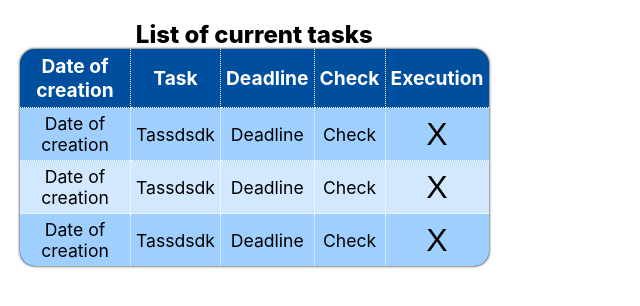
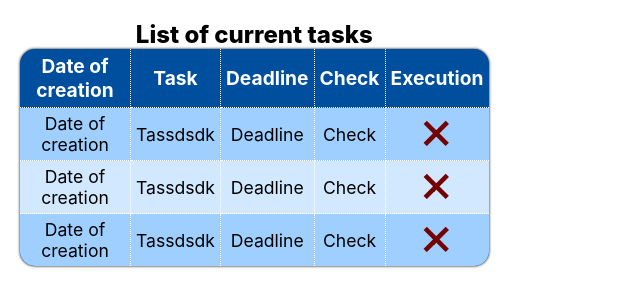
Before and after one commit to GorkinN/toDo, a React (Create React App) app in the folder my-app/: page / in a window 1280 px wide. Shown: the top 306 px of the page, without its empty margins (0-640 px from the left). Built offline with nearby package versions, Linux system fonts and the light colour scheme.

Commit message:
small appearance changes

```diff
--- a/my-app/src/currentTasksTable/currentTasksTable.css
+++ b/my-app/src/currentTasksTable/currentTasksTable.css
@@ -61,12 +61,21 @@
 }
 .execution-button {
   position: relative;
-  font-size: 2rem;
   display: block;
   width: 100%;
+  height: 2.5rem;
   background: none;
   border: none;
   cursor: pointer;
+}
+.execution-button:before {
+  content: "+";
+  position: absolute;
+  top: -45%;
+  left: 30%;
+  font-size: 4rem;
+  color: #750000;
+  transform: rotate(45deg);
 }
 .execution-button:after {
   content: "";
@@ -74,8 +83,8 @@
   top: 20%;
   left: 38%;
   opacity: 0;
-  height: 12px;
-  width: 20px;
+  height: 0px;
+  width: 0px;
   border-left: 5px solid #66fd66;
   border-bottom: 5px solid #66fd66;
   border-radius: 5px;
@@ -92,4 +101,9 @@
   display: block;
   transform: rotate(-45deg);
   opacity: 1;
+  height: 12px;
+  width: 20px;
 }
+.execution-button:hover:before {
+  display: none;
+}
--- a/my-app/src/currentTasksTable/currentTasksTable.js
+++ b/my-app/src/currentTasksTable/currentTasksTable.js
@@ -21,7 +21,7 @@ export default class CurrentTasksTable extends React.Component {
                     <td className="currentTasksTable__cell">Check</td>
                     <td className="currentTasksTable__cell">
                         <button className="execution-button">
-                            X
+
                         </button>
                     </td>
                 </tr>
--- a/my-app/src/currentTasksTable/currentTasksTable.less
+++ b/my-app/src/currentTasksTable/currentTasksTable.less
@@ -55,26 +55,35 @@
 }
 .execution-button {
     position: relative;
-    font-size: 2rem;
     display: block;
     width: 100%;
+    height:2.5rem;
     background: none;
     border:none;
     cursor: pointer;
 }
+.execution-button:before {
+    content:"+";
+    position:absolute;
+    top:-45%;
+    left:30%;
+    font-size: 4rem;
+    color:rgb(117, 0, 0);
+    transform:rotate(45deg);
+}
+
 .execution-button:after {
     content: "";
     position:absolute;
     top:20%;
     left:38%;
     opacity:0;
-    height:12px;
-    width:20px;
+    height:0px;
+    width:0px;
     border-left: 5px solid rgb(102, 253, 102);
     border-bottom: 5px solid rgb(102, 253, 102);
     border-radius: 5px;
     transition: 0.2s ease-in-out;
-
 }
 .execution-button:hover {
     color: darken(@table-background, 10%);
@@ -87,5 +96,9 @@
     display:block;
     transform:rotate(-45deg);
     opacity:1;
-
+    height:12px;
+    width:20px;
 }
+.execution-button:hover:before {
+    display: none;
+}
```
